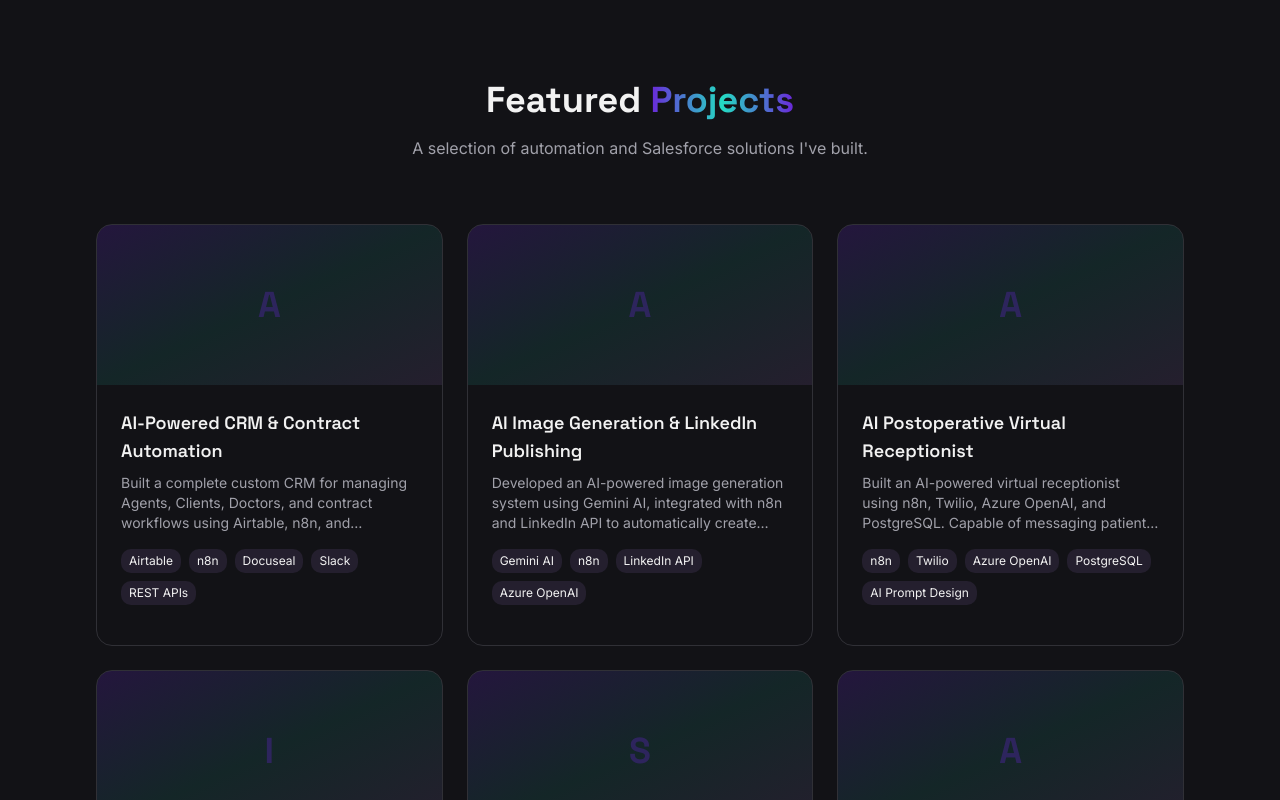
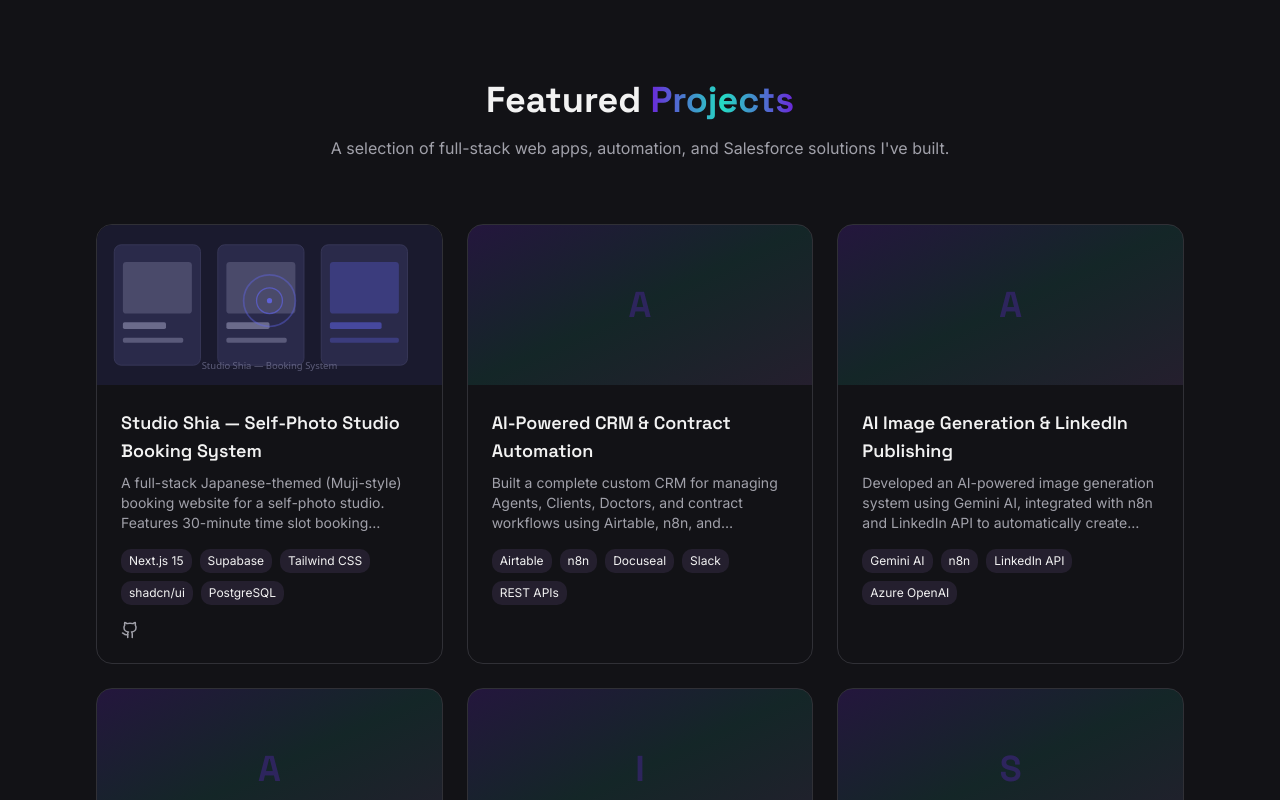
Before and after one commit to exor312/resume-website, a Next.js app: page / in a window 1280 px wide. Shown: the part 5940-6740 px from the top of the page. Built offline with nearby package versions, Linux system fonts and the light colour scheme.

Commit message:
feat: add Studio Shia photo studio booking system to projects

```diff
--- a/components/sections/Projects.tsx
+++ b/components/sections/Projects.tsx
@@ -1,39 +1,48 @@
+import Image from 'next/image'
 import type { Project } from '@/types'
 import { Github, ExternalLink } from 'lucide-react'
 
 const projects: Project[] = [
   {
     id: '1',
+    title: 'Studio Shia — Self-Photo Studio Booking System',
+    description: 'A full-stack Japanese-themed (Muji-style) booking website for a self-photo studio. Features 30-minute time slot booking (10am–9:30pm), 4 photo packages, double-booking prevention, payment screenshot submission with 10-minute slot hold, an admin dashboard for approval, and automated slot expiration.',
+    image: '/photo-studio-thumb.svg',
+    tech: ['Next.js 15', 'Supabase', 'Tailwind CSS', 'shadcn/ui', 'PostgreSQL'],
+    githubUrl: 'https://github.com/exor312/photo-studio',
+  },
+  {
+    id: '2',
     title: 'AI-Powered CRM & Contract Automation',
     description: 'Built a complete custom CRM for managing Agents, Clients, Doctors, and contract workflows using Airtable, n8n, and Docuseal. Enabled automated contract creation, monitoring, and sending.',
     tech: ['Airtable', 'n8n', 'Docuseal', 'Slack', 'REST APIs'],
   },
   {
-    id: '2',
+    id: '3',
     title: 'AI Image Generation & LinkedIn Publishing',
     description: 'Developed an AI-powered image generation system using Gemini AI, integrated with n8n and LinkedIn API to automatically create branded marketing visuals and publish them.',
     tech: ['Gemini AI', 'n8n', 'LinkedIn API', 'Azure OpenAI'],
   },
   {
-    id: '3',
+    id: '4',
     title: 'AI Postoperative Virtual Receptionist',
     description: 'Built an AI-powered virtual receptionist using n8n, Twilio, Azure OpenAI, and PostgreSQL. Capable of messaging patients after surgery, answering symptom-related questions, and providing triage guidance.',
     tech: ['n8n', 'Twilio', 'Azure OpenAI', 'PostgreSQL', 'AI Prompt Design'],
   },
   {
-    id: '4',
+    id: '5',
     title: 'Invoice Generation Automation',
     description: 'Automated invoice generation by integrating Connecteam, n8n, and PDF.co, eliminating manual calculations and ensuring accurate invoice production from agent timesheets.',
     tech: ['Connecteam', 'n8n', 'PDF.co', 'Automation'],
   },
   {
-    id: '5',
+    id: '6',
     title: 'Salesforce SSO & API Integration',
     description: 'Implemented Single Sign-On (SSO) for Salesforce and integrated with third-party applications using REST APIs, Flows, and Apex — enabling seamless data exchange and real-time synchronization.',
     tech: ['Salesforce', 'SSO', 'REST APIs', 'Apex', 'Azure DevOps'],
   },
   {
-    id: '6',
+    id: '7',
     title: 'Applicant Screening System',
     description: 'Implemented an applicant screening system that captures form submissions directly into the CRM and automatically alerts stakeholders, improving response speed to qualified applicants.',
     tech: ['Airtable', 'n8n', 'Slack', 'CRM', 'Automation'],
@@ -47,7 +56,7 @@
         Featured <span className="text-gradient">Projects</span>
       </h2>
       <p className="text-muted-foreground text-center mb-16 max-w-2xl mx-auto">
-        A selection of automation and Salesforce solutions I&apos;ve built.
+        A selection of full-stack web apps, automation, and Salesforce solutions I&apos;ve built.
       </p>
 
       <div className="grid gap-6 md:grid-cols-2 lg:grid-cols-3">
@@ -56,12 +65,22 @@
             key={project.id}
             className="group bg-surface border border-border rounded-2xl overflow-hidden hover:border-primary/50 transition-all"
           >
-            {/* Image placeholder */}
-            <div className="h-40 bg-gradient-to-br from-primary/20 via-accent/10 to-secondary flex items-center justify-center">
-              <span className="text-4xl font-heading font-bold text-primary/30 group-hover:text-primary/50 transition-colors">
-                {project.title.charAt(0)}
-              </span>
-            </div>
+            {project.image ? (
+              <div className="relative h-40 bg-secondary/30">
+                <Image
+                  src={project.image}
+                  alt={`${project.title} thumbnail`}
+                  fill
+                  className="object-cover group-hover:scale-105 transition-transform duration-300"
+                />
+              </div>
+            ) : (
+              <div className="h-40 bg-gradient-to-br from-primary/20 via-accent/10 to-secondary flex items-center justify-center">
+                <span className="text-4xl font-heading font-bold text-primary/30 group-hover:text-primary/50 transition-colors">
+                  {project.title.charAt(0)}
+                </span>
+              </div>
+            )}
 
             <div className="p-6">
               <h3 className="text-lg font-heading font-semibold mb-2">{project.title}</h3>
--- /dev/null
+++ b/pnpm-workspace.yaml
@@ -0,0 +1,3 @@
+allowBuilds:
+  sharp: set this to true or false
+  unrs-resolver: set this to true or false
```
Also changed, not shown: public/photo-studio-thumb.svg (added), 1 other file (tests, documents, lock files or other folders).
